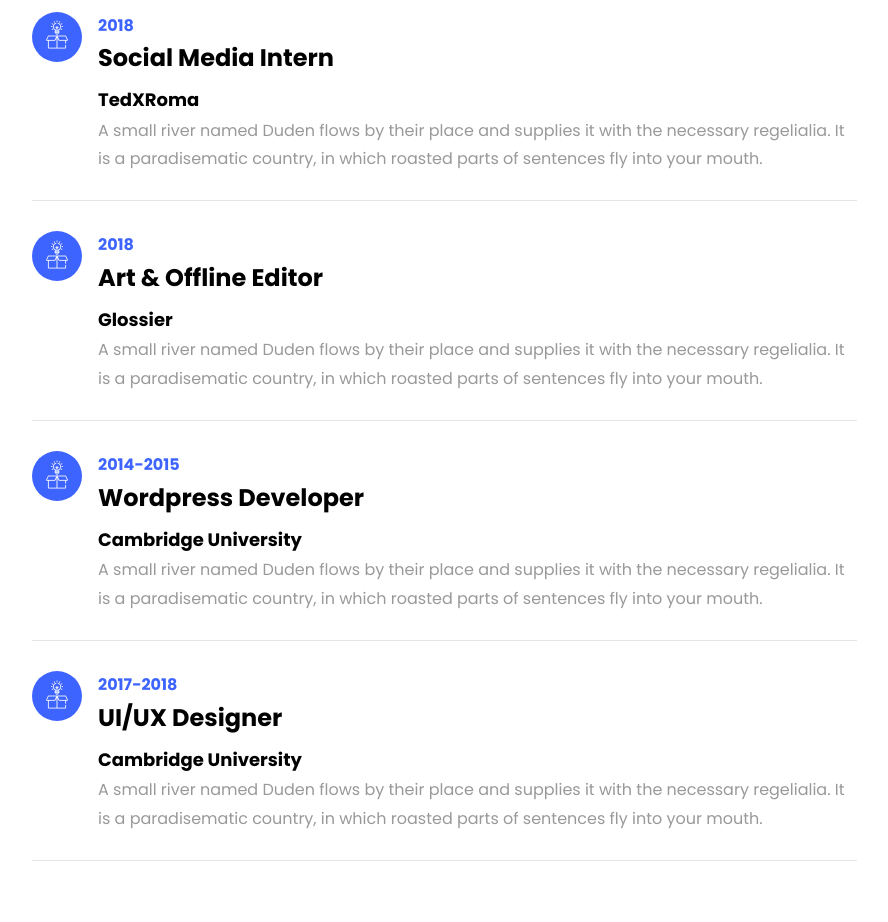
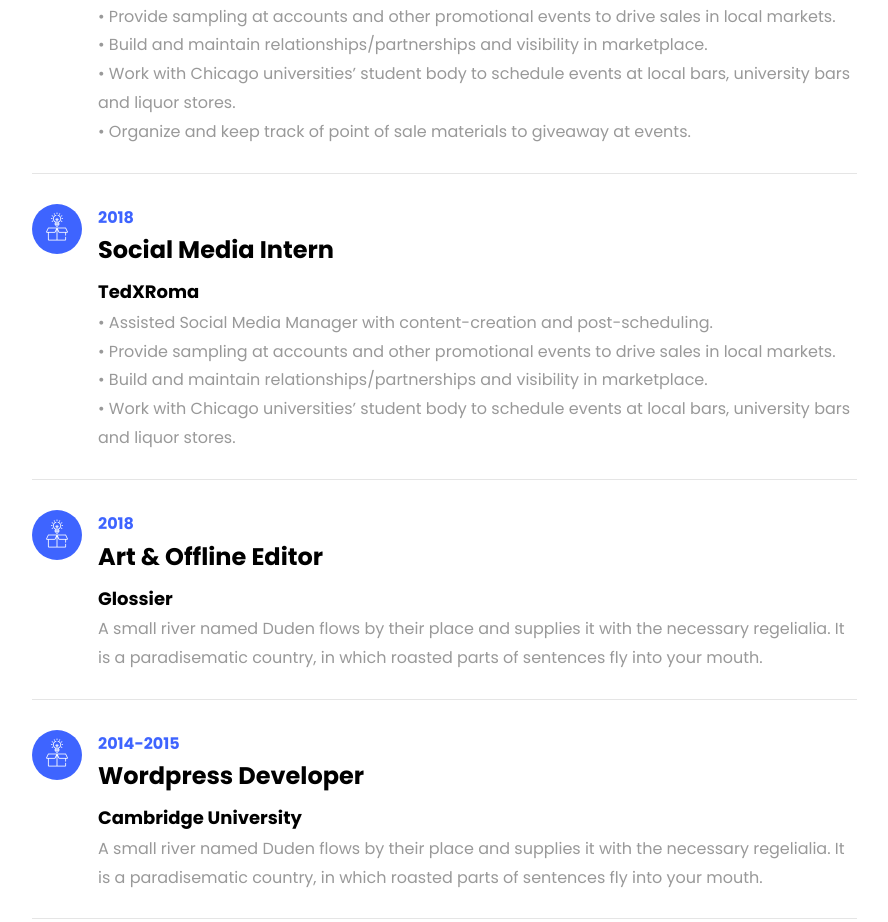
Before and after one commit to camiteran/camiteran, a plain HTML site: page index.html in a window 1280 px wide. Shown: the part 2548-3470 px from the top of the page, without its empty margins (338-1226 px from the left). Drawn offline with Linux system fonts and the light colour scheme; files whose address does not match are found by name.

Commit message:
Add Job Description TED.

```diff
--- a/index.html
+++ b/index.html
@@ -111,7 +111,7 @@
     	</div>
     </section>
 
-    <!-- <section class="ftco-section ftco-partner">
+    <section class="ftco-section ftco-partner">
     	<div class="container">
     		<div class="row">
     			<div class="col-sm ftco-animate">
@@ -131,7 +131,7 @@
     			</div>
     		</div>
     	</div>
-    </section> -->
+    </section>
 
     <section class="ftco-section ftco-no-pb goto-here" id="resume-section">
     	<div class="container">
@@ -246,7 +246,10 @@
 		    					<h2>Social Media Intern</h2>
 		    					<span class="position">TedXRoma</span>
                   <!-- Enter Job Description here later. -->
-		    					<p>A small river named Duden flows by their place and supplies it with the necessary regelialia. It is a paradisematic country, in which roasted parts of sentences fly into your mouth.</p>
+		    					<p> • Assisted Social Media Manager with content-creation and post-scheduling.<br>
+                      • Provide sampling at accounts and other promotional events to drive sales in local markets.<br>
+                      • Build and maintain relationships/partnerships and visibility in marketplace.<br>
+                      • Work with Chicago universities’ student body to schedule events at local bars, university bars and liquor stores.<br></p>
 		    				</div>
 	    				</div>
 	    				<div class="resume-wrap d-flex ftco-animate">
```
